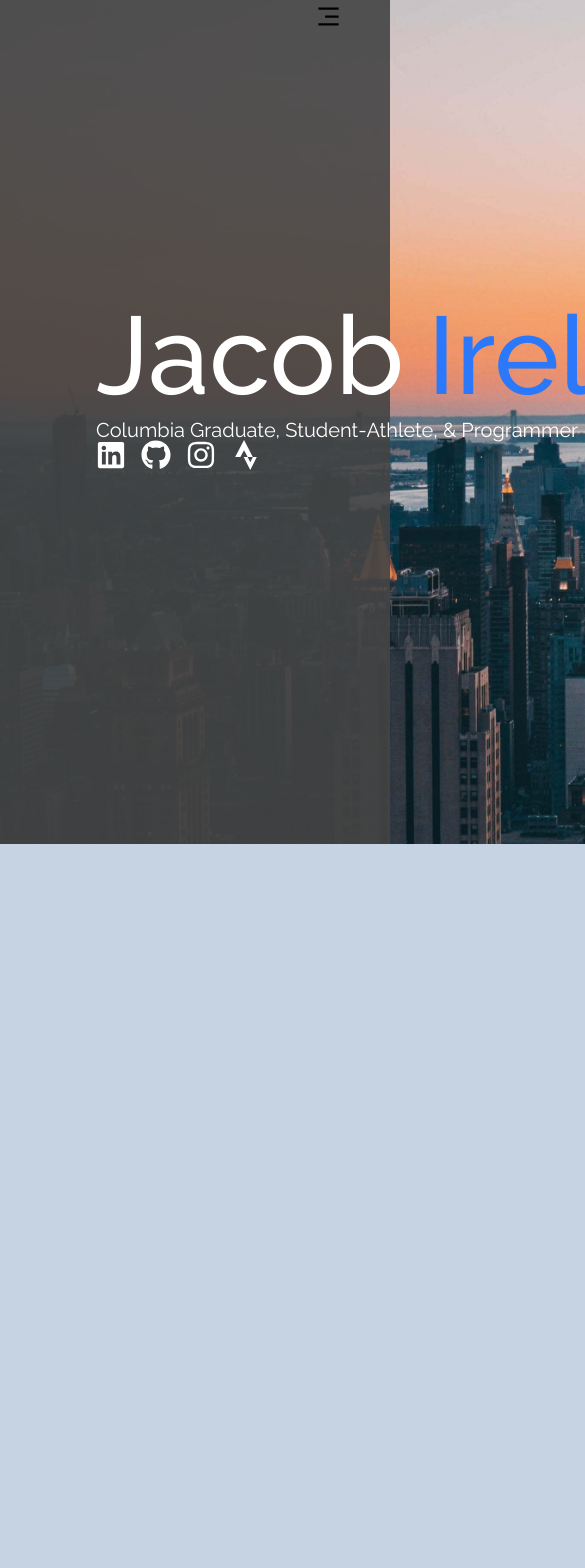
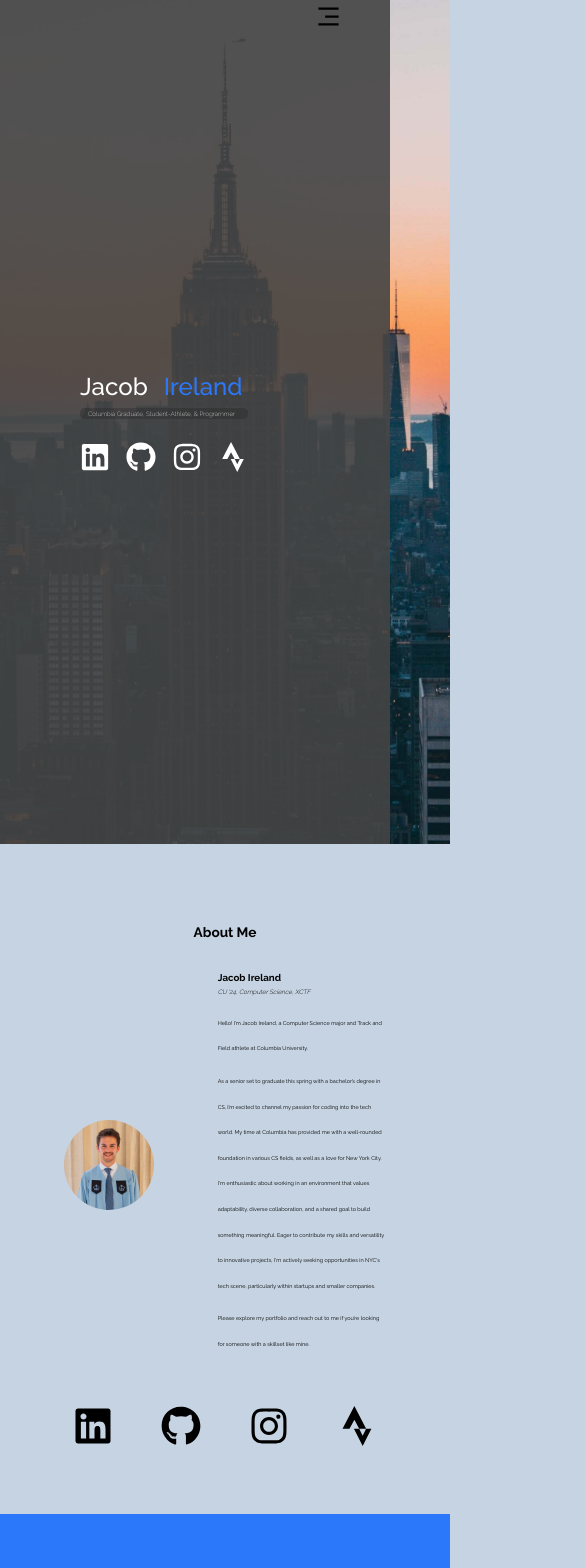
Before and after one commit to jacobireland/Personal-Website, a React (Create React App) app in the folder my-react-app/: page / in a window 390 px wide. Shown: the top 1568 px of the page, 585 px wide, since content can reach past the window. Built offline with nearby package versions, Linux system fonts and the light colour scheme.

Commit message:
making code cleaner, more consistent, and responsive

```diff
--- a/my-react-app/src/App.js
+++ b/my-react-app/src/App.js
@@ -1,6 +1,7 @@
 import React from 'react'
 import { useState } from 'react'
 import { Navbar, Header, About, Skills, Projects, Footer, Proj1Popup, Proj2Popup, Proj3Popup, Proj4Popup } from './components';
+import MetaTags from 'react-meta-tags'
 import './App.css';
 
 
@@ -13,6 +14,10 @@ const App = () => {
 
   return (
     <div className="App">
+      <MetaTags>
+        <title>Personal Website</title>
+        <meta name="viewport" content="width=device-width, initial-scale=1.0" />
+      </MetaTags>
       { proj1Visible ? <Proj1Popup visible={proj1Visible} setVisible={setProj1Visible}/> : <div></div> }
       { proj2Visible ? <Proj2Popup visible={proj2Visible} setVisible={setProj2Visible}/> : <div></div> }
       { proj3Visible ? <Proj3Popup visible={proj3Visible} setVisible={setProj3Visible}/> : <div></div> }
--- a/my-react-app/src/components/about/About.jsx
+++ b/my-react-app/src/components/about/About.jsx
@@ -1,28 +1,28 @@
 import React from 'react'
 import './about.css';
-import gradFlic from '../../assets/gradflic.jpg';
+import gradFlic from '../../assets/gradflic2.jpg';
 import { FaGithub, FaLinkedin, FaInstagram, FaStrava } from 'react-icons/fa';
 
 const About = () => {
   return (
     <div className="mysite_about-page" id="about">
-      <h1 className="about"> About Me</h1>
-      <div className="mysite_about">
-        <img className="mysite_flic" src={gradFlic} width="300" alt="running in mountains" />
-        <div className="mysite_about-info">
-          <h1 className="name"> Jacob Ireland</h1>
-          <h1 className="details"> CU '24, Computer Science, XCTF</h1>
-          <h1 className="introduction"> Hello! I’m Jacob Ireland, a Computer Science major and Track and Field athlete at Columbia University.</h1>
-          <h1 className="introduction2"> As a senior set to graduate this spring with a bachelor’s degree in CS, I’m excited to channel my passion for coding into the tech world. My time at Columbia has provided me with a well-rounded foundation in various CS fields, as well as a love for New York City. I'm enthusiastic about working in an environment that values adaptability, diverse collaboration, and a shared goal to build something meaningful. Eager to contribute my skills and versatility to innovative projects, I'm actively seeking opportunities in NYC's tech scene, particularly within startups and smaller companies.</h1>
-          <h1 className="interests"> Please explore my portfolio and reach out to me if you’re looking for someone with a skillset like mine.</h1>
+        <h1 className="mysite_about-title"> About Me</h1>
+        <div className="mysite_about">
+            <img className="mysite_flic" src={gradFlic} alt="running in mountains" />
+            <div className="mysite_about-info">
+                <h1 className="mysite_about-name"> Jacob Ireland</h1>
+                <h1 className="mysite_about-details"> CU '24, Computer Science, XCTF</h1>
+                <h1 className="mysite_about-introduction"> Hello! I’m Jacob Ireland, a Computer Science major and Track and Field athlete at Columbia University.</h1>
+                <h1 className="mysite_about-introduction2"> As a senior set to graduate this spring with a bachelor’s degree in CS, I’m excited to channel my passion for coding into the tech world. My time at Columbia has provided me with a well-rounded foundation in various CS fields, as well as a love for New York City. I'm enthusiastic about working in an environment that values adaptability, diverse collaboration, and a shared goal to build something meaningful. Eager to contribute my skills and versatility to innovative projects, I'm actively seeking opportunities in NYC's tech scene, particularly within startups and smaller companies.</h1>
+                <h1 className="mysite_about-interests"> Please explore my portfolio and reach out to me if you’re looking for someone with a skillset like mine.</h1>
+            </div>
         </div>
-      </div>
-      <div className="mysite_about-socials">
-        <a className="linkedin" href="https://www.linkedin.com/in/jacob-ireland-a8a683189/" target="_blank" rel="noreferrer"><FaLinkedin size={40}></FaLinkedin></a>
-        <a className="twitter" href="https://github.com/jacobireland" target="_blank" rel="noreferrer"><FaGithub size={40}></FaGithub></a>
-        <a className="instagram" href="https://www.instagram.com/_jacob_ireland/?hl=en" target="_blank" rel="noreferrer"><FaInstagram size={40}></FaInstagram></a>
-        <a className="strava" href="https://www.strava.com/athletes/46252676" target="_blank" rel="noreferrer"><FaStrava size={40}></FaStrava></a>
-      </div>
+        <div className="mysite_about-socials">
+            <a className="mysite_about-linkedin" href="https://www.linkedin.com/in/jacob-ireland-a8a683189/" target="_blank" rel="noreferrer"><FaLinkedin size={40} className='bob'></FaLinkedin></a>
+            <a className="mysite_about-twitter" href="https://github.com/jacobireland" target="_blank" rel="noreferrer"><FaGithub size={40}></FaGithub></a>
+            <a className="mysite_about-instagram" href="https://www.instagram.com/_jacob_ireland/?hl=en" target="_blank" rel="noreferrer"><FaInstagram size={40}></FaInstagram></a>
+            <a className="mysite_about-strava" href="https://www.strava.com/athletes/46252676" target="_blank" rel="noreferrer"><FaStrava size={40}></FaStrava></a>
+        </div>
     </div>
   )
 }
--- a/my-react-app/src/components/about/about.css
+++ b/my-react-app/src/components/about/about.css
@@ -3,127 +3,67 @@
     align-items: center;
     justify-content: center;
     flex-direction: column;
-    padding: 5rem
-}
-
-.about {
-    position: relative;
-    color: rgba(0, 0, 0, 0.904);
-    font-size: 50px;
-    font-family: var(--font-1);
-    padding-bottom: 4rem
 }
 
 .mysite_about {
     display: flex;
-    padding-right: 8rem;
-    padding-left: 8rem;
-    flex-direction: row;
-    padding-bottom: 3rem;
+    align-items: center;
+    padding: 0 4rem 0 4rem;
+}
+
+.mysite_about-title {
+    font-size: 3.5vw;
+    font-family: var(--font-1);
+    margin: 5rem 0 2rem 0;
+}
+
+.mysite_flic {
+    width: 100%;
+    max-width: 23vw;
+    height: auto;
+    border-radius: 100%;
 }
 
 .mysite_about-info {
-    position: relative;
-    left: 2rem;
-    padding-left: 2rem;
-
+    margin-left: 4rem;
+    align-content: end;
+    font-family: var(--font-1);
 }
 
-.name {
-    font-family: var(--font-1);
-    font-size: 35px;
-    padding-bottom: 8px;
+.mysite_about-name {
+    font-size: 2.5vw;
 }
 
-.details {
-    font-family: var(--font-1);
-    font-weight: 400;
-    font-size: 25px;
-    padding-bottom: 28px;
+.mysite_about-details {
+    font-size: 1.6vw;
+    font-weight: 300;
+    font-style: italic;
+    margin: 0.3rem 0 1rem 0;
 }
 
-.introduction,
-.introduction2 {
-    font-family: var(--font-1);
-    font-size: 20px;
+.mysite_about-introduction,
+.mysite_about-introduction2 {
+    font-size: 1.4vw;
     padding-bottom: 7px;
-    font-weight: 350;
-    line-height: 30px;
+    font-weight: 400;
+    line-height: 1.6rem;
 }
 
-.interests {
-    font-family: var(--font-1);
-    font-size: 20px;
-    padding-top: 1px;
-    font-weight: 300;
-    line-height: 25px;
+.mysite_about-interests {
+    font-size: 1.4vw;
+    font-weight: 400;
+    line-height: 1.6rem;
 }
 
 .mysite_about-socials {
-    position: relative;
-    padding: 0 4rem;
-    padding-bottom: 3rem;
+    margin: 3rem 0 4rem 0;
 }
 
-.mysite_about-socials :hover {
-    color: #2C78FA;
+.mysite_about-socials a+a {
+    margin-left: 3rem;
 }
 
-.linkedin,
-.twitter,
-.instagram,
-.strava {
-    position: relative;
-    padding-top: 3rem;
-    padding: 1.5rem;
+.mysite_about-socials svg:hover {
+    color: #2C78FA;
+    transform: scale(1.1);
 }
-
-@media screen and (max-width: 900px) {
-    .mysite_about {
-        padding-right: 1rem;
-    }
-    .mysite_flic {
-        position: relative;
-        right: 5rem;
-    }
-
-    .mysite_about-info {
-        position: relative;
-        padding: 0;
-        left: -3rem;
-    }
-
-}
-
-@media screen and (max-width: 550px) {
-
-    .mysite_about-page {
-        justify-content: center;
-        padding: 0 0 0 0
-    }
-
-    .mysite_about {
-        flex-direction: column;
-        align-items: center;
-        padding: 7rem 0 0 0;
-        max-width: 20rem;
-    }
-
-    .mysite_flic {
-        position: relative;
-        left: 0.25rem;
-    }
-
-    .mysite_about-info {
-        position: relative;
-        align-items: center;
-        left: 0;
-        padding: 4rem 0 2.5rem 0;
-    }
-
-    .name {
-        text-align: center;
-        padding-bottom: 0.5rem;
-    }
-
-}
--- a/my-react-app/src/components/header/Header.jsx
+++ b/my-react-app/src/components/header/Header.jsx
@@ -12,14 +12,12 @@ const Header = () => {
                     <h1 className="mysite_header-firstName">Jacob</h1>
                     <h1 className="mysite_header-lastName">Ireland</h1>
                 </div>
-          <div className="bio">
-            <p>Columbia Graduate, Student-Athlete, & Programmer</p>
-          </div>
-          <div className='mysite_header_links'>
-            <a className="social" href="https://www.linkedin.com/in/jacob-ireland-a8a683189/" target="_blank" rel="noreferrer"><FaLinkedin size={30}></FaLinkedin></a>
-            <a className="social" href="https://github.com/jacobireland" target="_blank" rel="noreferrer"><FaGithub size={30}></FaGithub></a>
-            <a className="social" href="https://www.instagram.com/_jacob_ireland/?hl=en" target="_blank" rel="noreferrer"><FaInstagram size={30}></FaInstagram></a>
-            <a className="social" href="https://www.strava.com/athletes/46252676" target="_blank" rel="noreferrer"><FaStrava size={30}></FaStrava></a>
+                <h1 className='mysite_header-bio'>Columbia Graduate, Student-Athlete, & Programmer</h1>
+                <div className='mysite_header-links'>
+                    <a className="mysite_header-social" href="https://www.linkedin.com/in/jacob-ireland-a8a683189/" target="_blank" rel="noreferrer"><FaLinkedin size={30}></FaLinkedin></a>
+                    <a className="mysite_header-social" href="https://github.com/jacobireland" target="_blank" rel="noreferrer"><FaGithub size={30}></FaGithub></a>
+                    <a className="mysite_header-social" href="https://www.instagram.com/_jacob_ireland/?hl=en" target="_blank" rel="noreferrer"><FaInstagram size={30}></FaInstagram></a>
+                    <a className="mysite_header-social" href="https://www.strava.com/athletes/46252676" target="_blank" rel="noreferrer"><FaStrava size={30}></FaStrava></a>
                 </div>
             </div>
         </div>
--- a/my-react-app/src/components/header/header.css
+++ b/my-react-app/src/components/header/header.css
@@ -1,12 +1,13 @@
 .mysite_header {
+    display: flex;
     position: relative;
-    display: flex;
-    width: 100%;
     height: 100vh;
+    align-items: center;
 }
 
 .mysite_header-content {
-    align-content: center;
+    display: flex;
+    align-items: center;
 }
 
 .mysite_header-intro {
@@ -17,95 +18,42 @@
 
 .mysite_header-name {
     display: flex;
-    flex-direction: row;
 }
 
-.mysite_header-firstName {
+.mysite_header-name h1 {
+    font-size: 6.2vw;
     font-weight: 500;
-    font-size: 110px;
 }
 
 .mysite_header-lastName {
-    font-weight: 500;
-    font-size: 110px;
     color: #2C78FA;
-    margin-left: 23px;
+    margin-left: 1rem;
 }
 
-.bio {
-    font-weight: 500;
-    font-size: 30px;
-    background-color: rgba(58, 58, 58, 0.699);
-    border-radius: 4px;
-    padding: 2px 10px 2px 10px;
-    width: 100%;
-    margin: 10px 0 30px 0;
-    font-weight: 400;
+.mysite_header-bio {
+    font-size: 1.6vw;
+    font-weight: 200;
+    background-color: #28282862;
+    border-radius: 0.3rem;
+    padding: 0.15rem 0.5rem 0.15rem 0.5rem;
+    margin-top: 0.4rem;
+}
+
+.mysite_header-links {
+    display: flex;
+    align-items: center;
+    margin-top: 1.4rem;
+}
+
+.mysite_header-social {
+    display: flex;
+    align-items: center;
 }
 
 a + a {
-    margin-left: 15px;
+    margin-left: 1rem;
 }
 
-.social :hover {
+.mysite_header-social :hover {
     color: #2C78FA;
 }
-
-@media screen and (max-width: 850px) {
-
-    .mysite_header-name {
-        font-size: 30px;
-    }
-
-    .mysite_header-intro {
-        position: relative;
-        left: 5rem;
-    }
-
-    .mysite_header-propic {
-        position: relative;
-        right: 3rem;
-    }
-}
-
-@media screen and (max-width: 730px) {
-    .mysite_header-intro {
-        position: relative;
-        left: 3rem;
-    }
-
-    .mysite_header-propic {
-        position: relative;
-        right: 1rem;
-    }
-}
-
-@media screen and (max-width: 550px) {
-    .mysite_header {
-        margin: 0 0;
-        align-items: center;
-        padding-bottom: 25rem;
-    }
-
-    .mysite_header-content {
-        flex-direction: column;
-        align-items: center;
-        position: relative;
-        top: 10rem;
-    }
-
-    .bio {
-        font-size: 15px;
-        line-height: 20px;
-    }
-    .mysite_header-propic {
-        position: relative;
-        left: 0.1rem;
-        transform: scale(0.8);
-    }
-
-    .mysite_header-intro {
-        position: relative;
-        left: 1rem
-    }
-}
```
Also changed, not shown: my-react-app/src/components/projects/projects.css (+8 -5 lines), my-react-app/src/assets/gradflic2.jpg (added), my-react-app/src/components/projects/Projects.jsx (line endings or trailing spaces). Lines whose indentation alone changed are shown as unchanged.
